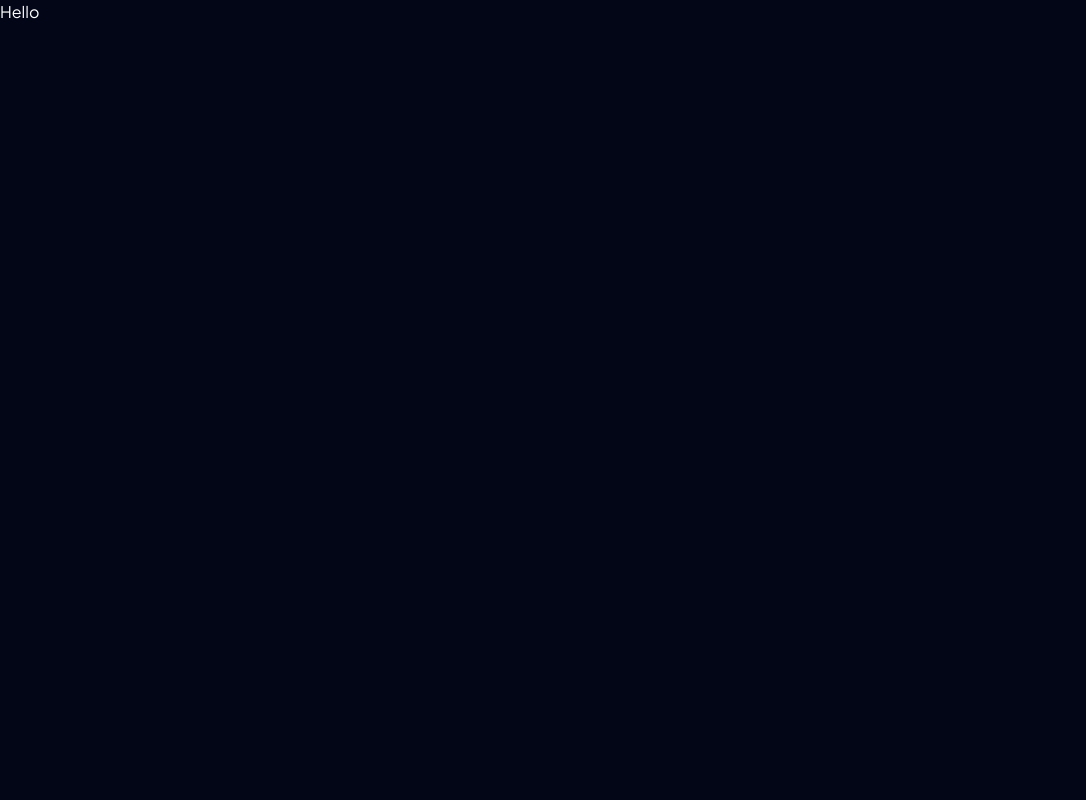
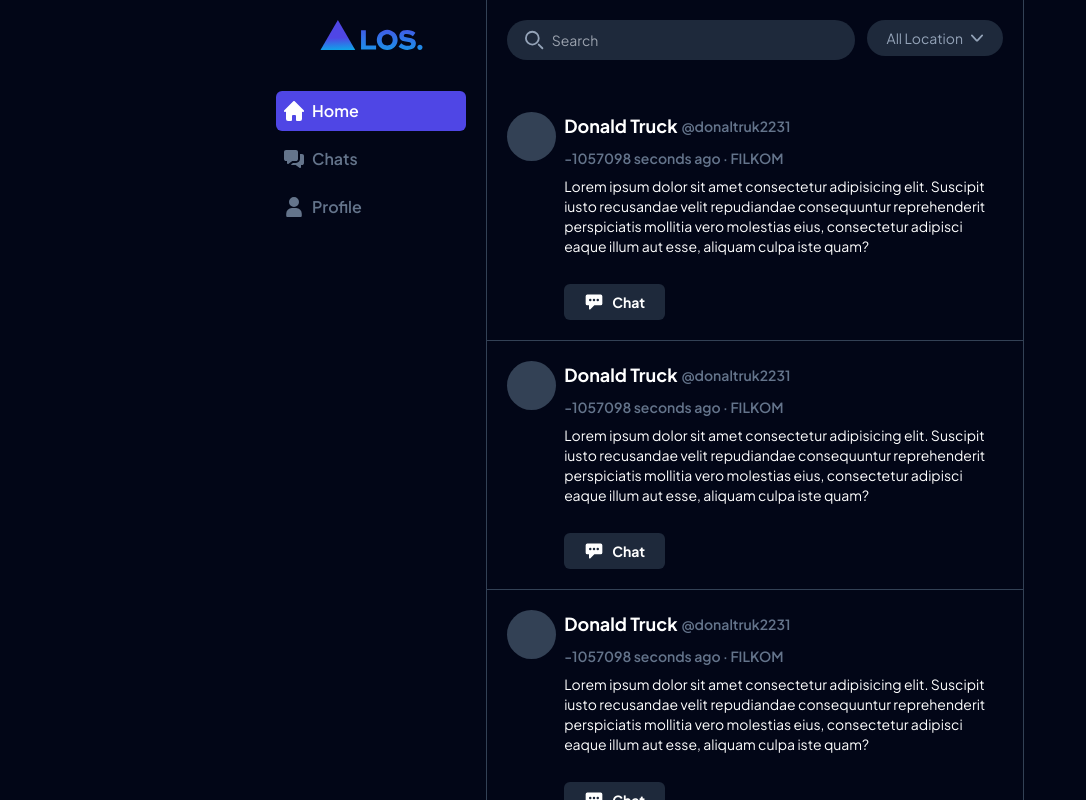
Before and after one commit to LeonardTarigan/final-project-rpl, a Next.js app: page / in a window 1280 px wide. Shown: the top 800 px of the page, without its empty margins (0-1086 px from the left). Built offline with nearby package versions, Linux system fonts and the light colour scheme.

Commit message:
[leo]: slicing home page

```diff
--- /dev/null
+++ b/prettier.config.js
@@ -0,0 +1,3 @@
+module.exports = {
+  plugins: ["prettier-plugin-tailwindcss"],
+};
--- a/src/app/globals.css
+++ b/src/app/globals.css
@@ -2,6 +2,40 @@
 @tailwind components;
 @tailwind utilities;
 
+body::-webkit-scrollbar {
+  width: 5px;
+}
+
+body::-webkit-scrollbar-track {
+  @apply bg-slate-950;
+}
+
+body::-webkit-scrollbar-thumb {
+  @apply bg-slate-800;
+  border-radius: 20px;
+  -webkit-border-radius: 20px;
+  -moz-border-radius: 20px;
+  -ms-border-radius: 20px;
+  -o-border-radius: 20px;
+}
+
+::-webkit-scrollbar {
+  width: 5px;
+}
+
+::-webkit-scrollbar-track {
+  @apply bg-slate-800;
+}
+
+::-webkit-scrollbar-thumb {
+  @apply bg-slate-700;
+  border-radius: 20px;
+  -webkit-border-radius: 20px;
+  -moz-border-radius: 20px;
+  -ms-border-radius: 20px;
+  -o-border-radius: 20px;
+}
+
 body {
   @apply bg-slate-950 text-white;
 }
--- a/src/app/layout.tsx
+++ b/src/app/layout.tsx
@@ -1,11 +1,12 @@
 import type { Metadata } from "next";
 import { Plus_Jakarta_Sans } from "next/font/google";
 import "./globals.css";
+import Sidebar from "@/components/shared/sidebar";
 
 const mainFont = Plus_Jakarta_Sans({ subsets: ["latin"] });
 
 export const metadata: Metadata = {
-  title: "LOS",
+  title: "LOS | Home",
   description: "Aplikasi Barang Hilang",
 };
 
@@ -16,7 +17,12 @@ export default function RootLayout({
 }) {
   return (
     <html lang="en">
-      <body className={mainFont.className}>{children}</body>
+      <body className={mainFont.className}>
+        <div className="mx-auto flex max-w-screen-md">
+          <Sidebar />
+          <div className="basis-[70%]">{children}</div>
+        </div>
+      </body>
     </html>
   );
 }
--- a/src/app/page.tsx
+++ b/src/app/page.tsx
@@ -1,3 +1,51 @@
+"use client";
+
+import PostCard, { IHomePostCard } from "@/components/home/post-card";
+import SearchIcon from "@/components/icons/search-icon";
+import Dropdown from "@/components/shared/dropdown";
+import { useLocation } from "@/hooks/useLocation";
+
+const dummyData: IHomePostCard = {
+  name: "Donald Truck",
+  userName: "donaltruk2231",
+  timestamp: new Date(2023, 10, 27, 12, 30, 0),
+  description:
+    "Lorem ipsum dolor sit amet consectetur adipisicing elit. Suscipit iusto recusandae velit repudiandae consequuntur reprehenderit perspiciatis mollitia vero molestias eius, consectetur adipisci eaque illum aut esse, aliquam culpa iste quam?",
+  location: "FILKOM",
+};
+
 export default function Home() {
-  return <main>Hello</main>;
+  const { selectedOption, setSelectedOption } = useLocation();
+
+  const options = ["FILKOM", "FIA", "FEB"];
+
+  return (
+    <main className="grow border-x border-slate-700">
+      <section className="sticky top-0 mb-3 flex gap-3 bg-slate-950 p-5 text-sm">
+        <div className="flex grow items-center gap-2 rounded-full border-2 border-transparent bg-slate-800 px-4 focus-within:border-white">
+          <SearchIcon className="h-5 w-5 text-slate-400" />
+          <input
+            type="text"
+            placeholder="Search"
+            className="w-full bg-slate-800 py-2 focus:outline-none"
+          />
+        </div>
+
+        <Dropdown
+          selectedOption={selectedOption}
+          options={options}
+          dispatch={setSelectedOption}
+        />
+      </section>
+      <section className="min-h-screen">
+        <PostCard {...dummyData} />
+        <PostCard {...dummyData} />
+        <PostCard {...dummyData} />
+        <PostCard {...dummyData} />
+        <PostCard {...dummyData} />
+        <PostCard {...dummyData} />
+        <PostCard {...dummyData} />
+      </section>
+    </main>
+  );
 }
--- /dev/null
+++ b/src/components/home/post-card.tsx
@@ -0,0 +1,45 @@
+import { formatRelativeTime } from "@/utils/global-functions/format-relative-time";
+import MessageDotsIcon from "../icons/message-dots-icon";
+
+export interface IHomePostCard {
+  name: string;
+  userName: string;
+  timestamp: Date;
+  location: string;
+  description: string;
+  imageUrl?: string;
+}
+
+function HomePostCard({
+  name,
+  userName,
+  timestamp,
+  location,
+  description,
+}: IHomePostCard) {
+  return (
+    <div className="flex gap-2 border-b border-slate-700 p-5 text-sm ">
+      <div className="basis-[10%] ">
+        <div className="aspect-square w-full rounded-full bg-slate-700"></div>
+      </div>
+      <div className="flex basis-[90%] flex-col gap-2">
+        <div className="flex items-center gap-1">
+          <h2 className="text-lg font-bold">{name}</h2>
+          <span className="font-semibold text-slate-500">@{userName}</span>
+        </div>
+        <div className="font-semibold text-slate-500">
+          <span>{formatRelativeTime(timestamp)}</span>
+          <span> · </span>
+          <span>{location}</span>
+        </div>
+        <p>{description}</p>
+        <button className="mt-5 flex w-fit items-center gap-2 rounded-md bg-slate-800 px-5 py-2 font-bold transition-all duration-150 hover:bg-slate-600 active:translate-y-1">
+          <MessageDotsIcon className="h-5 w-5" />
+          <span>Chat</span>
+        </button>
+      </div>
+    </div>
+  );
+}
+
+export default HomePostCard;
--- /dev/null
+++ b/src/components/shared/dropdown.tsx
@@ -0,0 +1,61 @@
+"use client";
+
+import { Menu, Transition } from "@headlessui/react";
+import AngleDownIcon from "../icons/angle-down.icon";
+import { Dispatch, SetStateAction } from "react";
+
+export interface IDropdown {
+  selectedOption: string;
+  options: string[];
+  dispatch: Dispatch<SetStateAction<string>>;
+}
+
+export default function Dropdown({
+  selectedOption,
+  options,
+  dispatch,
+}: IDropdown) {
+  return (
+    <div className="relative">
+      <Menu>
+        <Menu.Button
+          className={
+            "relative flex items-center gap-2 rounded-full bg-slate-800 px-5 py-2 text-slate-400"
+          }
+        >
+          <span>{selectedOption}</span>
+          <AngleDownIcon className="h-3 w-3" />
+        </Menu.Button>
+        <Transition
+          enter="transition duration-100 ease-out"
+          enterFrom="transform scale-95 opacity-0"
+          enterTo="transform scale-100 opacity-100"
+          leave="transition duration-75 ease-out"
+          leaveFrom="transform scale-100 opacity-100"
+          leaveTo="transform scale-95 opacity-0"
+        >
+          <Menu.Items
+            className={
+              "absolute right-0 mt-2 flex max-h-80 w-fit min-w-[10rem] flex-col overflow-hidden overflow-y-auto rounded-lg bg-slate-800"
+            }
+          >
+            {options.map((item, index) => {
+              return (
+                <Menu.Item key={index}>
+                  {({ active }) => (
+                    <div
+                      onClick={() => dispatch(item)}
+                      className={`${active && "bg-indigo-600"} p-2`}
+                    >
+                      {item}
+                    </div>
+                  )}
+                </Menu.Item>
+              );
+            })}
+          </Menu.Items>
+        </Transition>
+      </Menu>
+    </div>
+  );
+}
--- /dev/null
+++ b/src/components/shared/sidebar.tsx
@@ -0,0 +1,66 @@
+"use client";
+
+import Link from "next/link";
+import Logo from "./logo";
+import HomeIcon from "../icons/home-icon";
+import { usePathname } from "next/navigation";
+import MessagesIcon from "../icons/messages-icon";
+import UserIcon from "../icons/user-icon";
+
+function Sidebar() {
+  const path = usePathname();
+
+  return (
+    <nav className="sticky top-0 flex h-screen basis-[30%] flex-col items-center justify-between p-5">
+      <div className="flex w-full flex-col items-center gap-10">
+        <Link href={"/"}>
+          <Logo />
+        </Link>
+
+        <ul className="flex w-full flex-col gap-2">
+          <li>
+            <Link
+              href={"/"}
+              className={`flex w-full items-center gap-2 rounded-md p-2 font-semibold  transition-all duration-150  ${
+                path === "/"
+                  ? "bg-indigo-600 text-white"
+                  : "text-slate-500 hover:bg-slate-900 hover:text-white"
+              }`}
+            >
+              <HomeIcon className="h-5 w-5" />
+              <span>Home</span>
+            </Link>
+          </li>
+          <li>
+            <Link
+              href={"/chats"}
+              className={`flex w-full items-center gap-2 rounded-md p-2 font-semibold  transition-all duration-150  ${
+                path.includes("/chats")
+                  ? "bg-indigo-600 text-white"
+                  : "text-slate-500 hover:bg-slate-900 hover:text-white"
+              }`}
+            >
+              <MessagesIcon className="h-5 w-5" />
+              <span>Chats</span>
+            </Link>
+          </li>
+          <li>
+            <Link
+              href={"/profile"}
+              className={`flex w-full items-center gap-2 rounded-md p-2 font-semibold  transition-all duration-150  ${
+                path.includes("/profile")
+                  ? "bg-indigo-600 text-white"
+                  : "text-slate-500 hover:bg-slate-900 hover:text-white"
+              }`}
+            >
+              <UserIcon className="h-5 w-5" />
+              <span>Profile</span>
+            </Link>
+          </li>
+        </ul>
+      </div>
+    </nav>
+  );
+}
+
+export default Sidebar;
--- /dev/null
+++ b/src/hooks/useLocation.tsx
@@ -0,0 +1,7 @@
+import { useState } from "react";
+
+export const useLocation = () => {
+  const [selectedOption, setSelectedOption] = useState<string>("All Location");
+
+  return { selectedOption, setSelectedOption };
+};
--- /dev/null
+++ b/src/utils/global-functions/format-relative-time.tsx
@@ -0,0 +1,19 @@
+export function formatRelativeTime(date: Date): string {
+  const now: Date = new Date();
+  const diffInSeconds: number = Math.floor(
+    (now.getTime() - date.getTime()) / 1000,
+  );
+
+  if (diffInSeconds < 60) {
+    return `${diffInSeconds} seconds ago`;
+  } else if (diffInSeconds < 3600) {
+    const minutes: number = Math.floor(diffInSeconds / 60);
+    return `${minutes} ${minutes === 1 ? "minute" : "minutes"} ago`;
+  } else if (diffInSeconds < 86400) {
+    const hours: number = Math.floor(diffInSeconds / 3600);
+    return `${hours} ${hours === 1 ? "hour" : "hours"} ago`;
+  } else {
+    const days: number = Math.floor(diffInSeconds / 86400);
+    return `${days} ${days === 1 ? "day" : "days"} ago`;
+  }
+}
```
Also changed, not shown: package.json (+8 -5 lines), 1 other file (tests, documents, lock files or other folders).
